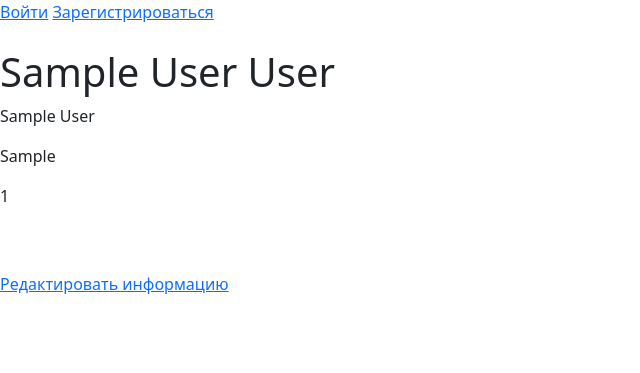
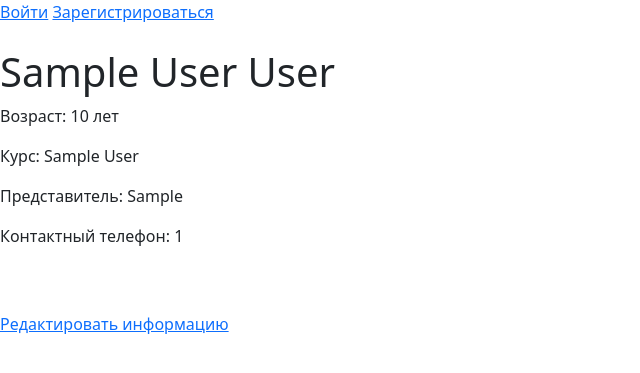
Before and after one commit to GSmirnykh/tutor, a Django app: page /pupil/1 in a window 1280 px wide. Shown: the top 373 px of the page, without its empty margins (0-640 px from the left). Run offline with Django 4.2, Linux system fonts and the light colour scheme; tables that the repository leaves empty hold one stand-in row (values such as "Sample post").

Commit message:
изменения в отображении информации об ученике

```diff
--- a/tutor-project/account/templates/account/pupilview.html
+++ b/tutor-project/account/templates/account/pupilview.html
@@ -4,9 +4,10 @@
 
 {% block content %}
     <h1>{{ pupil.name }} {{ pupil.surname }}</h1>
-    <p>{{ pupil.course }}</p>
-    <p>{{ pupil.parents }}</p>
-    <p>{{ pupil.phone }}</p>
+    <p>Возраст: {{ pupil.age }} лет</p>
+    <p>Курс: {{ pupil.course }}</p>
+    <p>Представитель: {{ pupil.parents }}</p>
+    <p>Контактный телефон: {{ pupil.phone }}</p>
 <br>
 <br>
 <a href="{% url 'edit_pupil' pupil.id %}">Редактировать информацию</a>
```
